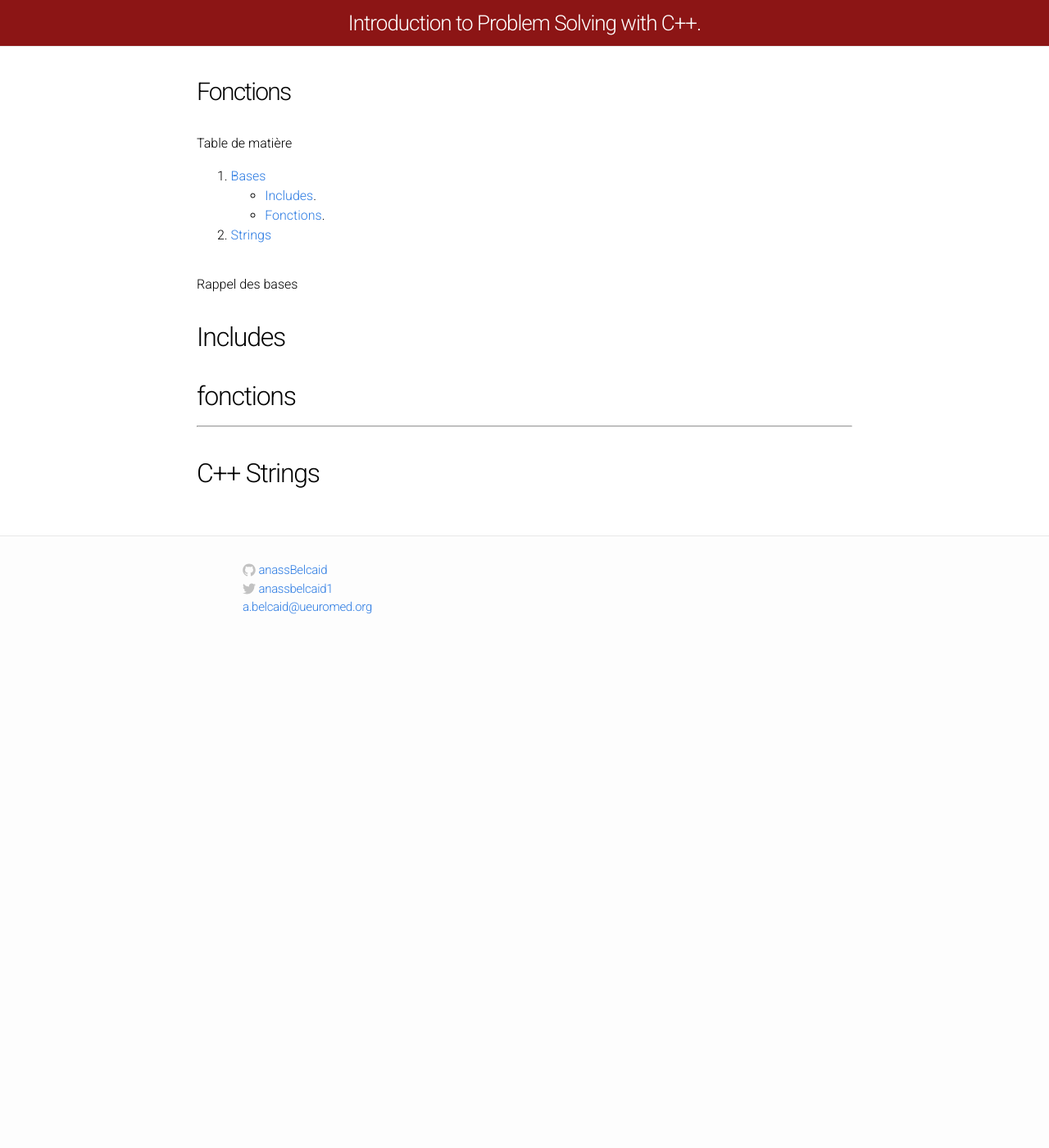
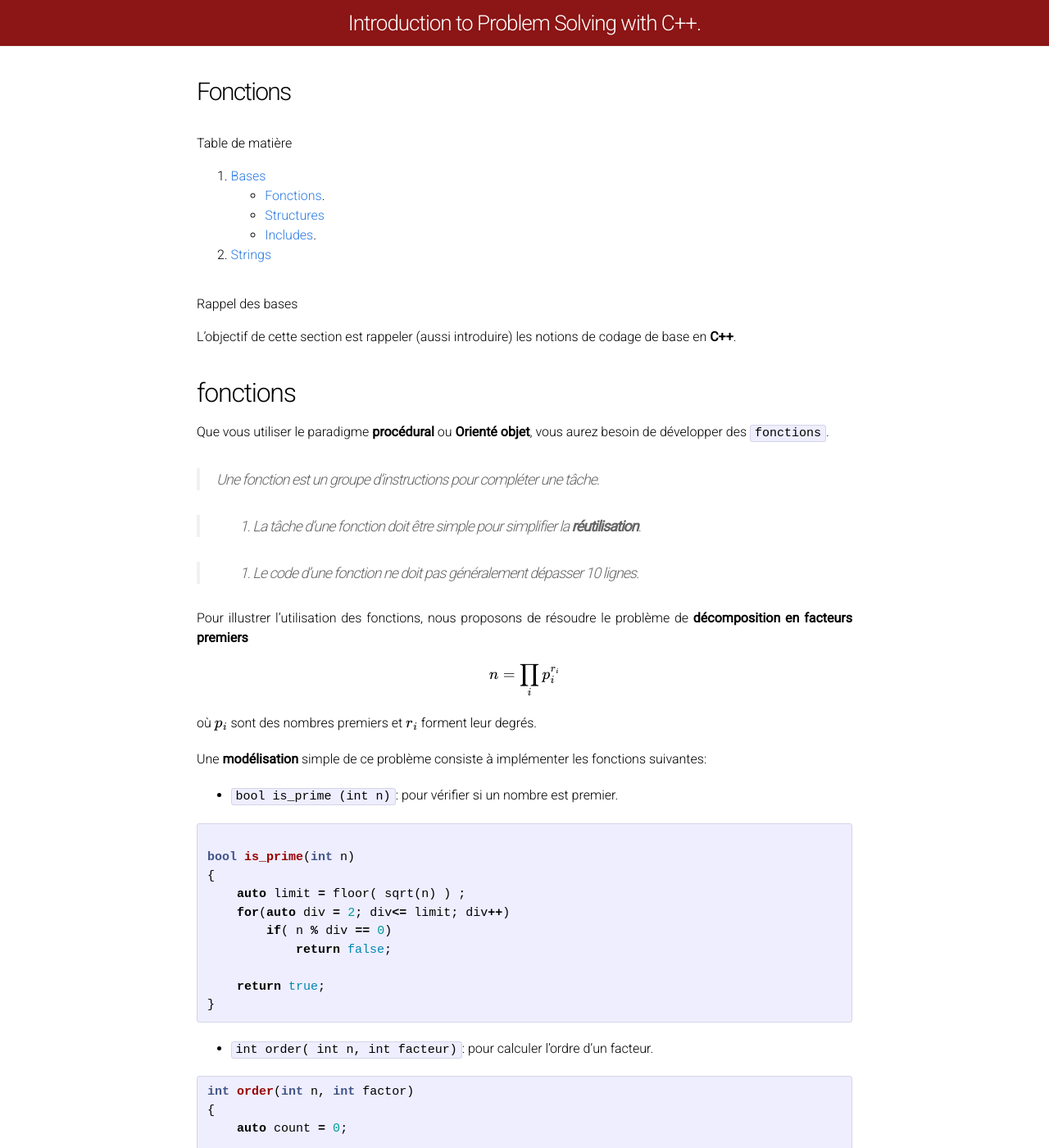
Before and after one commit to anassBelcaid/CS221, a Jekyll site: the page built from part1/strings.md, in a window 1280 px wide and 1400 px high. Shown: the whole window at 82% size. Built offline with Jekyll 4.4.1, drawn with Linux system fonts in a browser that asks for light colours; formulas are drawn with MathJax 3; some of the changed text lies outside the part shown.

Commit message:
First part on functions

````diff
--- a/part1/strings.md
+++ b/part1/strings.md
@@ -9,8 +9,9 @@ categories:  jekyll updates
 # Table de matière
 
 1. [Bases](#bases)
+    - [Fonctions](#functions).
+    - [Structures](#structures)
     - [Includes](#includes).
-    - [Fonctions](#functions).
 2. [Strings](#strings1)
 
 
@@ -20,14 +21,183 @@ categories:  jekyll updates
 # Rappel des bases
 <a name='linkLabel'></a>
 
+L'objectif de cette section est rappeler (aussi introduire) les notions de
+codage de base en **C++**.
+
+## fonctions
+<a name='functions'></a>
+Que vous utiliser le paradigme **procédural** ou **Orienté objet**, vous aurez
+besoin de développer des `fonctions`.
+
+> Une fonction est un groupe d'instructions pour compléter une tâche.
+
+> 1. La tâche d'une fonction doit être simple pour simplifier la
+     **réutilisation**.
+
+> 2. Le code d'une fonction ne doit pas généralement dépasser 10 lignes.
+
+
+
+Pour illustrer l'utilisation des fonctions, nous proposons de résoudre le
+problème de **décomposition en facteurs premiers**
+
+$$
+ n = \prod_{i} p_i ^{r_i}
+$$
+
+où $$p_i$$ sont des nombres premiers et $$r_i$$ forment leur degrés.
+
+
+Une **modélisation** simple de ce problème consiste à implémenter les fonctions
+suivantes:
+
+- `bool is_prime (int n)`: pour vérifier si un nombre est premier.
+
+```cpp
+
+bool is_prime(int n)
+{
+    auto limit = floor( sqrt(n) ) ;
+    for(auto div = 2; div<= limit; div++)
+        if( n % div == 0)
+            return false;
+
+    return true;
+}
+```
+
+
+- `int order( int n, int facteur)`: pour calculer l'ordre d'un facteur.
+
+```cpp
+int order(int n, int factor)
+{
+    auto count = 0;
+
+    while( n % factor == 0)
+    {
+        count ++;
+
+        n /= factor;
+    }
+
+    return count;
+}
+```
+
+- `void print_decomposition(int n)`: Fonction pour afficher la décomposition.
+
+```cpp
+void decomposition(int n)
+{
+    //premier affichage
+    cout<<n<<"= ";
+
+    //Facteur à tester
+    auto fact = 2;
+
+    //Tant que n contient des facteurs
+    while( n >1)
+    {
+        if( (n % fact == 0) && (is_prime(fact)) )
+            {
+                auto r = order(n,  fact);
+
+                cout<<"("<<fact<<"**"<<r<<") ";
+
+                n /= pow(fact, r);
+            }
+
+        fact++;
+    }
+
+    cout<<endl;
+}
+```
+
+
+Comme en `Java`, on peut **surcharger** en modifiant soit:
+
+1. Le nombre d'arguments.
+2. Soit le type de paramètre.
+
+
+A titre d'exemple supposons qu'on offre l'ensemble des fonctions suivantes:
+
+```cpp
+//F1
+float Log();
+
+//F2
+int Log(int l);
+
+// F3
+float Log(float l);
+
+// F4
+float Log(float l, float base);
+```
+
+Ces fonctions peuvent être facilement **différentiable** par leurs paramètres.
+
+
+```cpp
+auto v1 = Log(5.5);      //F3
+
+auto v2 = Log(5)         // F2
+
+auto v3 = Log(3, 3);    //F4
+
+auto v4 = Log()        //F1
+```
+
+Par contre les deux fonctions suivantes ne peuvent pas **coexister**.
+
+
+```cpp
+int Log(int a)
+
+float Log(float b)  //Problème
+```
+
+Vu que la seule différence entre eux est la **valeur de retour**.
+
+
+
+> A la différence entre **Java**, en C++ on peut spécifier des valeurs par
+**défaut** a nos arguments.
+
+Considérons alors la déclaration suivante:
+
+
+```cpp
+void temp(int i=10, float f = 8.8)
+```
+
+C'est une fonction qui  prend deux arguments qui possèdent une valeur initiale.
+Ainsi dans l'appel si on fournit pas une valeur, elle peut être remplacée par sa
+valeur par **défaut**. Cependant il faut faire attention à l'ordre comme
+illustrée dans la figure suivante:
+
+
+
+<div class="fig figcenter fighighlight">
+  <img src="{{ site.url }}{{ site.baseurl }}/assets/intro/default_arguments.png" >
+  <div class="figcaption"> Illustration des appels des fonctions à valeurs par
+  défaut. On remarque qu'on peut appeler la fonction soit par un seul, deux ou
+  même sans argument. Cependant il faut faire attention à l'ordre. Exemple
+  illustré dans le quatrième cas</div>
+</div>
+
+
+
+## Structures
+<a name='structures'></a>
+
 ## Includes
 <a name='includes'></a>
 
 
-## fonctions
-<a name='functions'></a>
-
 -----------------------
-
 ## C++ Strings
 <a name='strings1'></a>
````
Also changed, not shown: assets/intro/default_arguments.png (added), 3 other files.
